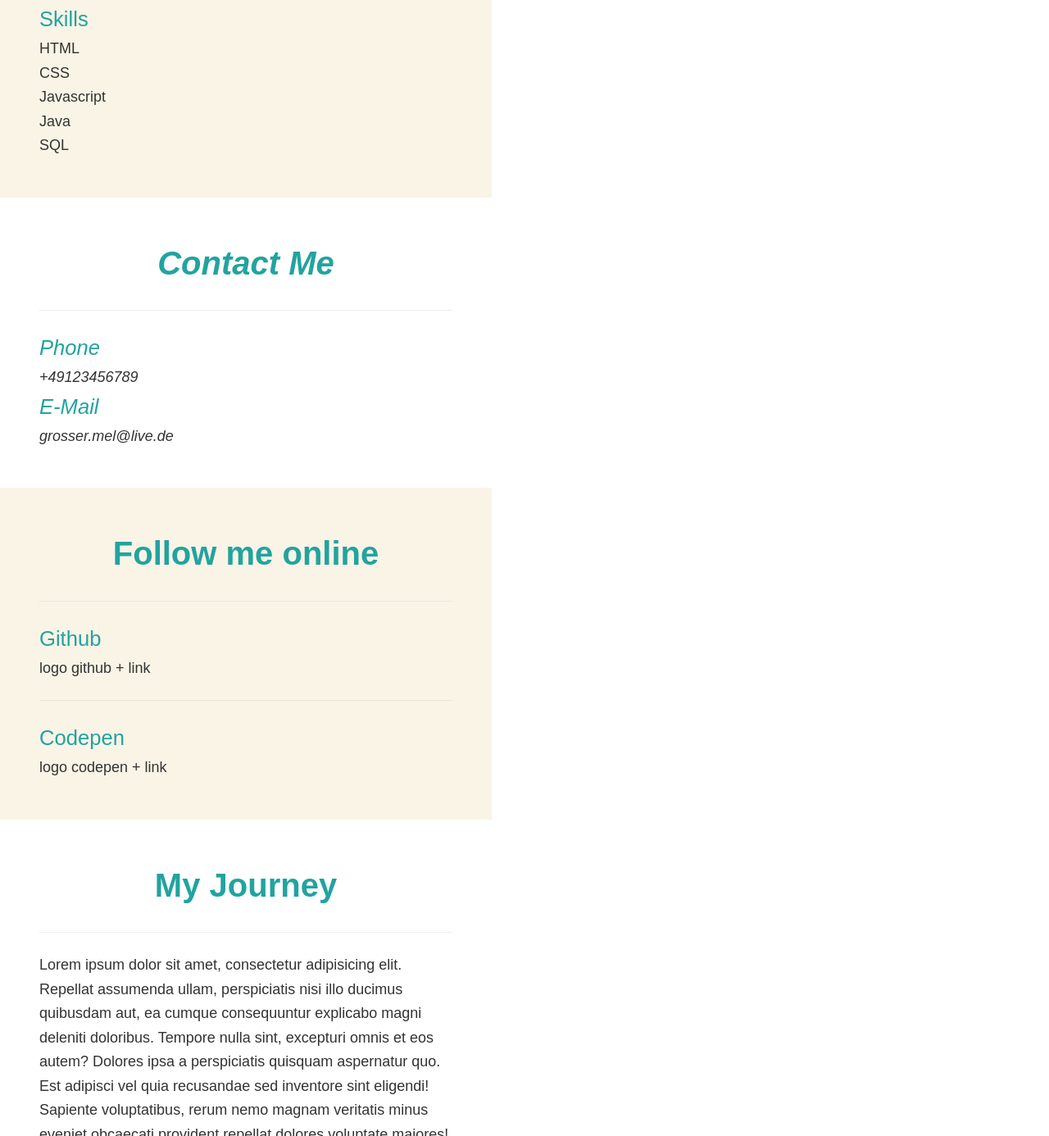
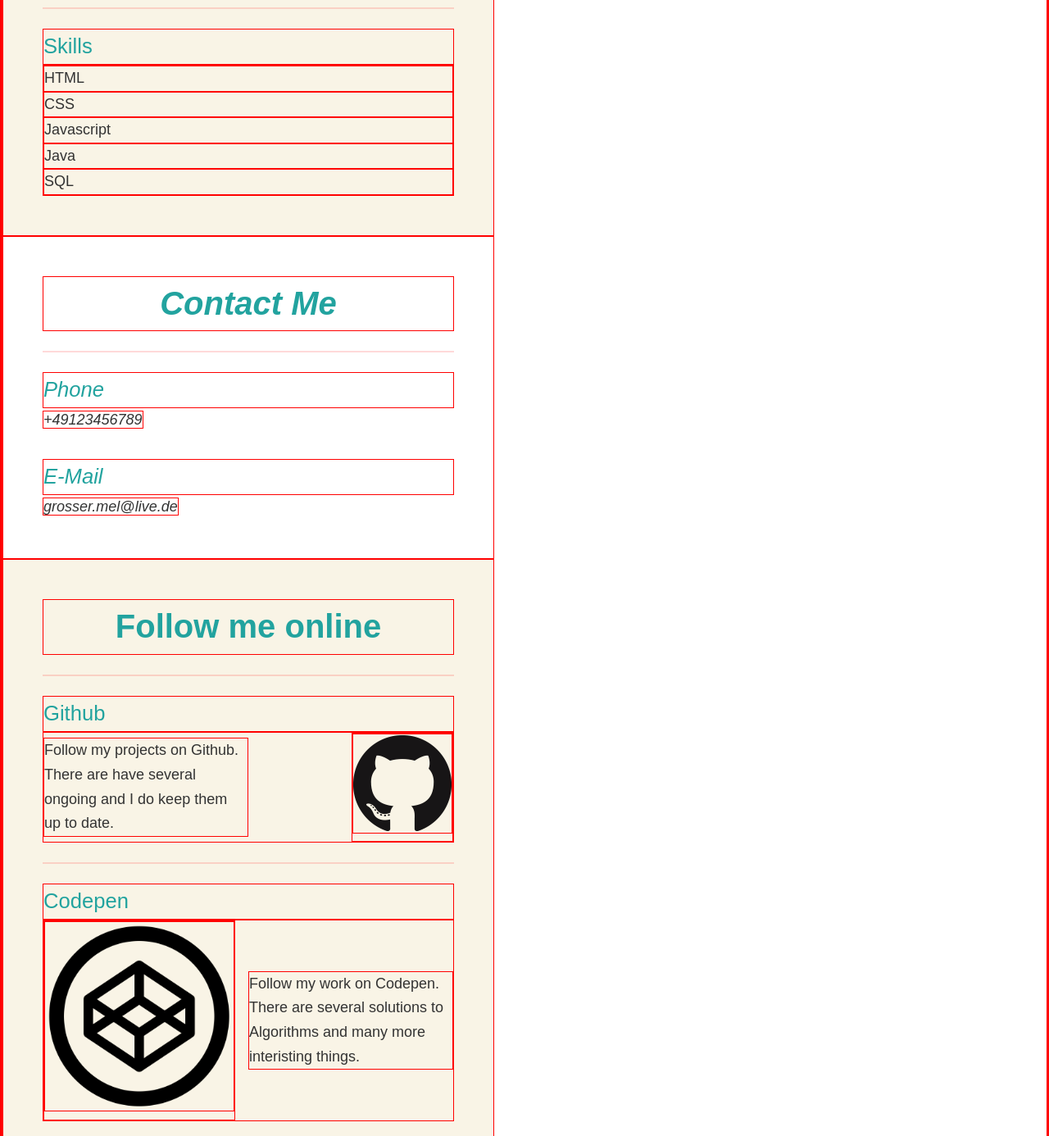
Before and after one commit to MelGGit/personal-website, a plain HTML site: page index.html in a window 1280 px wide. Shown: the part 1414-2800 px from the top of the page at 82% size. Drawn offline with Linux system fonts and the light colour scheme.

Commit message:
Updated links to github and codepen

```diff
--- a/index.html
+++ b/index.html
@@ -19,7 +19,7 @@
         </div>
       </div>
       <div>
-        <nav class="">
+        <nav>
           <a class="nav-items" href="#contact">Contact</a>
           <a class="nav-items" href="#bio">Biography</a>
         </nav>
@@ -29,7 +29,7 @@
     <main class="page-main">
       <section class="container">
         <h2>Profile</h2>
-        <hr class="" />
+        <hr />
         <p>
           I'm a web developer with developing knowledge of front-end techniques.
           Creating clean and beautiful looking websites is a passion. I love
@@ -40,16 +40,16 @@
 
       <section class="container bg-cl-yellow">
         <h2>Abilitites</h2>
-        <hr class="" />
+        <hr />
         <h3>Interests</h3>
-        <ul class="">
+        <ul>
           <li>Programming</li>
           <li>Cooking</li>
           <li>Gaming</li>
           <li>Football</li>
           <li>Googling</li>
         </ul>
-        <hr class=""" />
+        <hr />
         <h3>Skills</h3>
         <ul>
           <li>HTML</li>
@@ -62,26 +62,52 @@
 
       <address id="contact" class="container">
         <h2>Contact Me</h2>
-        <hr class="" />
+        <hr />
         <h3>Phone</h3>
-        <a href="tel:+49123456789">+49123456789</a>
-        <h3>E-Mail</h3>
-        <a href="mailto:grosser.mel@live.de">grosser.mel@live.de</a>
+        <a class="a-hover" href="tel:+49123456789">+49123456789</a>
+        <h3 class="mg-top">E-Mail</h3>
+        <a class="a-hover" href="mailto:grosser.mel@live.de"
+          >grosser.mel@live.de</a
+        >
       </address>
 
       <section class="container bg-cl-yellow">
         <h2>Follow me online</h2>
-        <hr class="" />
+        <hr />
         <h3>Github</h3>
-        logo github + link
-        <hr class="" />
+        <div class="img-cntr">
+          <p>
+            Follow my projects on Github. There are have several ongoing and I
+            do keep them up to date.
+          </p>
+          <a
+            href="https://github.com/MelGGit"
+            rel="noopener noreferrer"
+            target="_blank"
+            ><img
+              src="./images/GitHub-Mark-120px-plus.png"
+              alt="link to github"
+          /></a>
+        </div>
+        <hr />
         <h3>Codepen</h3>
-        logo codepen + link
+        <div class="img-cntr">
+          <a
+            href="https://codepen.io/melggit"
+            rel="noopener noreferrer"
+            target="_blank"
+            ><img src="./images/codepen.png" alt="link to codepenpage"
+          /></a>
+          <p>
+            Follow my work on Codepen. There are several solutions to Algorithms
+            and many more interisting things.
+          </p>
+        </div>
       </section>
 
       <section id="bio" class="container">
         <h2>My Journey</h2>
-        <hr class="" />
+        <hr />
         <p>
           Lorem ipsum dolor sit amet, consectetur adipisicing elit. Repellat
           assumenda ullam, perspiciatis nisi illo ducimus quibusdam aut, ea
@@ -100,9 +126,9 @@
 
       <section class="container bg-cl-yellow">
         <h2>Experiences</h2>
-        <hr class="" />
+        <hr />
         <h3>Educations</h3>
-        <hr class=""" />
+        <hr />
         <h3>Careers</h3>
       </section>
     </main>
--- a/styles.css
+++ b/styles.css
@@ -2,7 +2,7 @@
   box-sizing: border-box;
   margin: 0;
   padding: 0;
-  /* border: 1px solid red; */
+  border: 1px solid red;
 }
 
 :root {
@@ -67,6 +67,10 @@ h3 {
   margin-bottom: 2rem;
 }
 
+.mg-top {
+  margin-top: 2rem;
+}
+
 .main-heading-text-container {
   height: 80vh;
   width: 100%;
@@ -116,11 +120,41 @@ nav {
   justify-content: space-evenly;
   gap: 1rem;
 }
+
 nav a:hover {
   color: grey;
   transition: ease-in;
 }
 
+.border-btm {
+  border-bottom: 1px solid var(--primary);
+}
+
 ul {
   list-style: none;
 }
+
+.a-hover:hover {
+  color: lightgrey;
+}
+
+.img-cntr {
+  display: flex;
+  width: 100%;
+  justify-content: space-between;
+  gap: 1rem;
+  align-items: center;
+}
+
+.img-cntr a img {
+  max-width: 100%;
+  height: auto;
+}
+
+.img-cntr a img:hover {
+  background-color: lightgrey;
+}
+
+.img-cntr p {
+  max-width: 50%;
+}
```
Also changed, not shown: images/E75A6538-5676-4291-BADD-D4E362331170.jpeg (deleted), images/GitHub-Mark-120px-plus.png (added), images/github.jpg (deleted).
